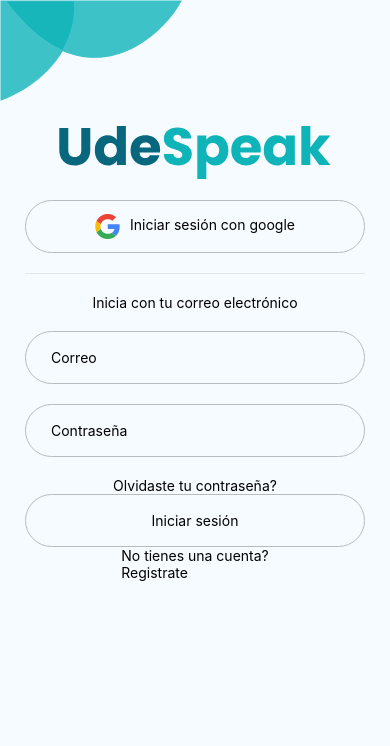
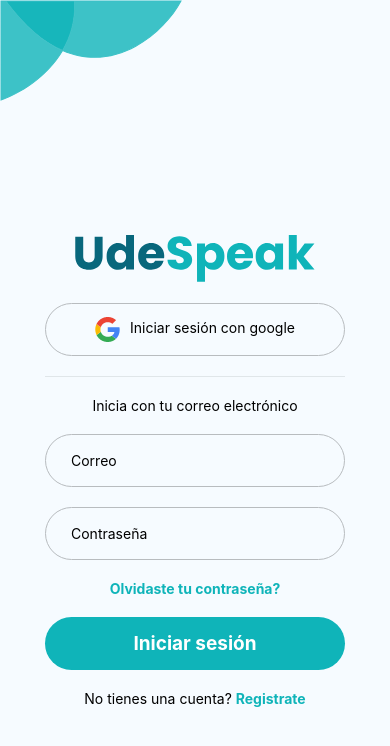
Before and after one commit to LuisEspanna/UdeSpeak-App, a React Native app: screen /LoginScreen in a window 390 px wide. Shown: the top 746 px of the page. Built offline with nearby package versions, Linux system fonts and the light colour scheme; no server answers; the database is empty.

Commit message:
:construction: Work in progress :: Login styles

```diff
--- a/src/components/form/Button.js
+++ b/src/components/form/Button.js
@@ -1,9 +1,9 @@
 import { View, Text, TouchableOpacity, StyleSheet } from 'react-native'
 import React from 'react'
 
-export default function Button({children, onPress}) {
+export default function Button({children, onPress, style}) {
   return (
-      <TouchableOpacity onPress={onPress} style={styles.googleButton}>
+      <TouchableOpacity onPress={onPress} style={style ? style : styles.googleButton}>
         {children}
       </TouchableOpacity>
   )
--- a/src/screens/Login/index.js
+++ b/src/screens/Login/index.js
@@ -11,7 +11,9 @@
 
   return (
     <View style={styles.container}>
-        <HeaderIcon/>
+        <View style={styles.headerIcon}>
+          <HeaderIcon/>
+        </View>
         <View style={styles.form}>
           <LogoIcon style={styles.logo}/>
           <Button onPress={googleLogin}>
@@ -22,13 +24,15 @@
           <Text style={{marginBottom: 20}}>Inicia con tu correo electrónico</Text>
           <TextInput style={styles.textInput} placeholder='Correo' keyboardType='email-address'/>
           <TextInput style={styles.textInput} placeholder='Contraseña' secureTextEntry/>
-          <Text>Olvidaste tu contraseña?</Text>
-          <Button>
-            <Text>Iniciar sesión</Text>
+          <TouchableOpacity>
+            <Text style={styles.textLink}>Olvidaste tu contraseña?</Text>
+          </TouchableOpacity>
+          <Button style={styles.button}>
+            <Text style={styles.buttonText}>Iniciar sesión</Text>
           </Button>
-          <TouchableOpacity>
-            <Text>No tienes una cuenta?</Text>
-            <Text>Registrate</Text>
+          <TouchableOpacity style={styles.footer}>
+            <Text>No tienes una cuenta? </Text>
+            <Text style={styles.textLink}>Registrate</Text>
           </TouchableOpacity>
         </View>
     </View>
@@ -38,7 +42,11 @@
 const styles = StyleSheet.create({
   container: {
     flex: 1,
-    backgroundColor: '#F6FBFF'
+    backgroundColor: '#F6FBFF',
+    alignItems: 'center'
+  },
+  headerIcon: {
+    width: '100%'
   },
   googleIcon:{
     width:25,
@@ -48,7 +56,9 @@
   form:{
     padding:25,
     flex:1,
-    alignItems: 'center'
+    alignItems: 'center',
+    justifyContent: 'center',
+    maxWidth: 500
   },
   hr:{
     borderTopWidth: 1,
@@ -72,5 +82,32 @@
   logo:{
     width:'80%',
     marginBottom: 20
+  },
+  button:{
+    backgroundColor: '#0FB4B9',
+    borderRadius:30,
+    display: 'flex',
+    flexDirection: 'row',
+    justifyContent: 'center',
+    height:53,
+    alignItems: 'center',
+    width: '100%',
+    marginTop: 20,
+    marginBottom: 20,
+  },
+  buttonText: {
+    color: '#fff',
+    fontSize: 19,
+    fontWeight: 'bold'
+  },
+  textLink: {
+    color: '#0FB4B9',
+    fontWeight: 'bold',
+    display: 'flex'
+  },
+  footer: {
+    flex: 1,
+    flexDirection: 'row',
+    maxHeight: 20
   }
 });
```
